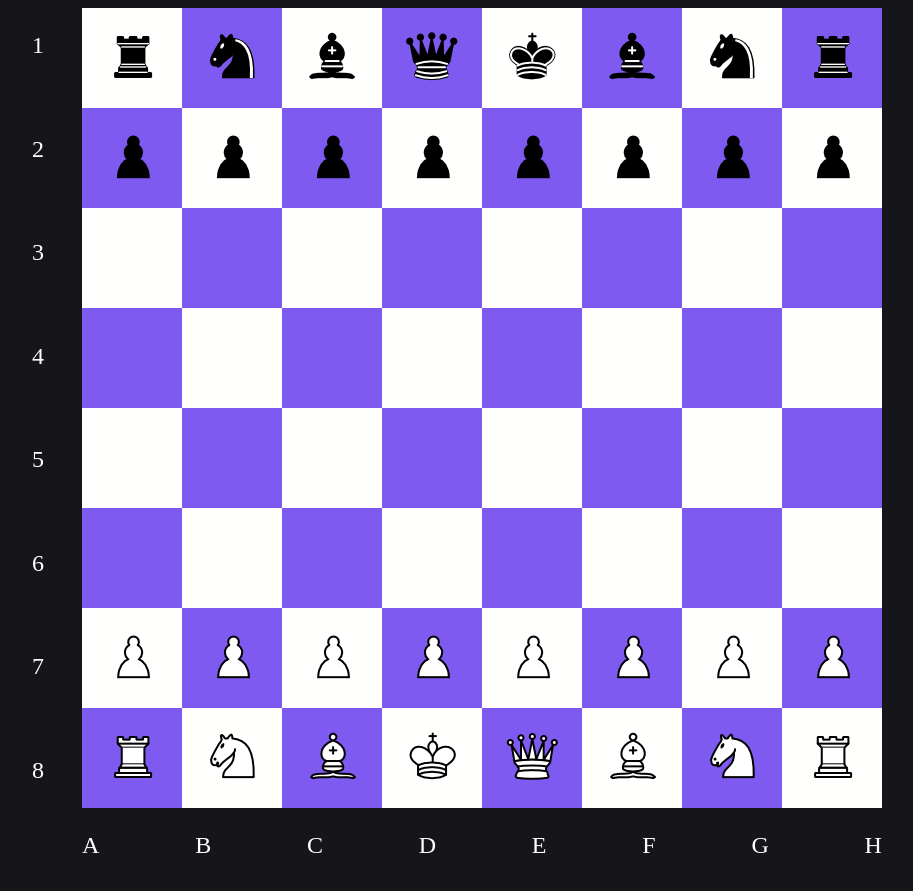
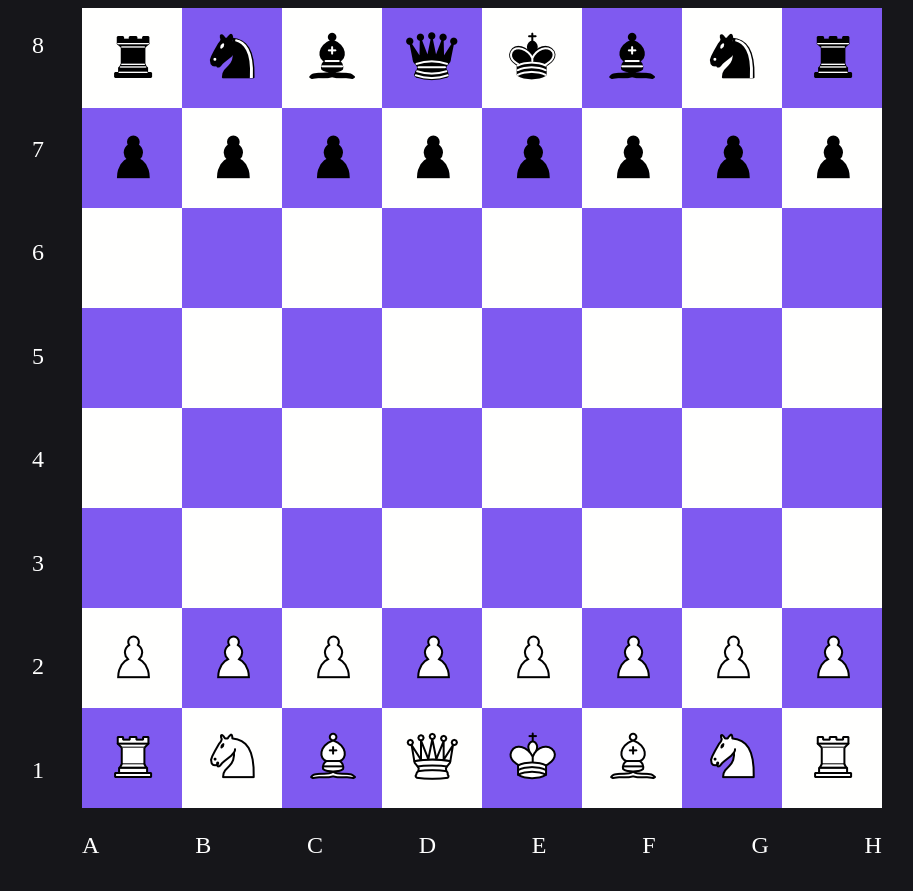
Before and after one commit to krsteetc/reactjs_chess_tut, a React (Create React App) app: page / in a window 1280 px wide. Shown: the whole page, without its empty margins (158-1071 px from the left). Built offline with nearby package versions, Linux system fonts and the light colour scheme.

Commit message:
Korekcija na poziciite i koordinatite

```diff
--- a/src/App.js
+++ b/src/App.js
@@ -25,8 +25,8 @@ function App() {
     pieces.push({ x: 1, y: 8, type: "rook_white"});
     pieces.push({ x: 2, y: 8, type: "knight_white"});
     pieces.push({ x: 3, y: 8, type: "bishop_white"});
-    pieces.push({ x: 4, y: 8, type: "queen_white"});
-    pieces.push({ x: 5, y: 8, type: "king_white"});
+    pieces.push({ x: 5, y: 8, type: "queen_white"});
+    pieces.push({ x: 4, y: 8, type: "king_white"});
     pieces.push({ x: 6, y: 8, type: "bishop_white"});
     pieces.push({ x: 7, y: 8, type: "knight_white"});
     pieces.push({ x: 8, y: 8, type: "rook_white"});
--- a/src/Components/Board-Components/Board.js
+++ b/src/Components/Board-Components/Board.js
@@ -16,10 +16,13 @@ function Board (props) {
 
     function selectPiece(piece){
         setSelectedPiece(piece)
+        console.log("selectPiece e ova")
     }
 
     function isSelected (isTrue) {
-        setIsPieceSelected(isTrue)
+        setIsPieceSelected(isTrue);
+        console.log("isSelected e ova")
+        // Square.style.background = "green";
     }
 
     function movePiece(piece, x, y) {
@@ -35,7 +38,9 @@ function Board (props) {
         setPositions(updatedPositions);
     }
 
-
+    // function selectBackground() {
+    //     if(isSelected) {`{background = "green"}`}
+    // }
 
     return (
         <div className="board-card">
@@ -53,6 +58,9 @@ function Board (props) {
                     selectedPiece={selectedPiece}
                     isPieceSelected={isPieceSelected}
                     onMovePiece={movePiece}
+                    style = {{
+                        backgroundColor: isSelected ? 'red' : 'blue',
+                    }}
                     />
                 )
             )}
--- a/src/Components/Board-Components/Numbers.js
+++ b/src/Components/Board-Components/Numbers.js
@@ -2,7 +2,7 @@ import './Numbers.css'
 import React from "react";
 
 function Numbers () {
-    const numbers = ['1','2','3','4','5','6','7','8'] ;
+    const numbers = ['8','7','6','5','4','3','2','1'] ;
 
     return (
         <div className='numbers' >
```
